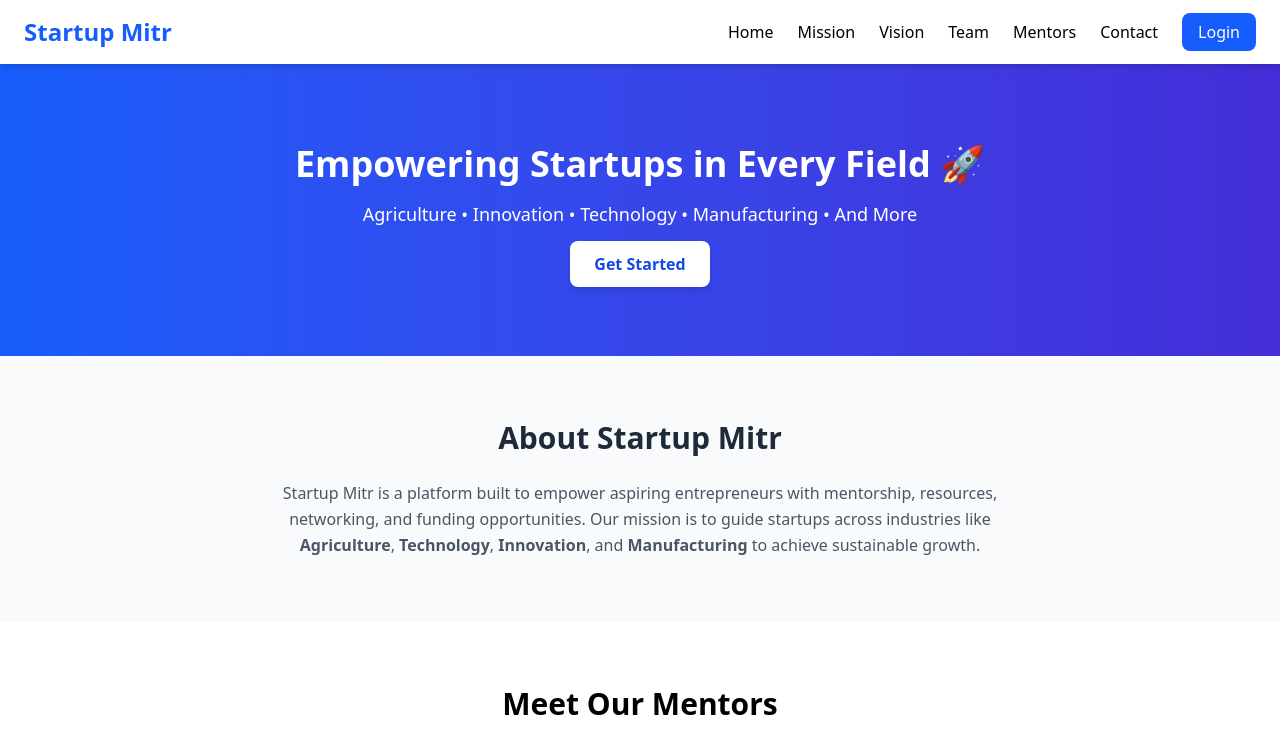
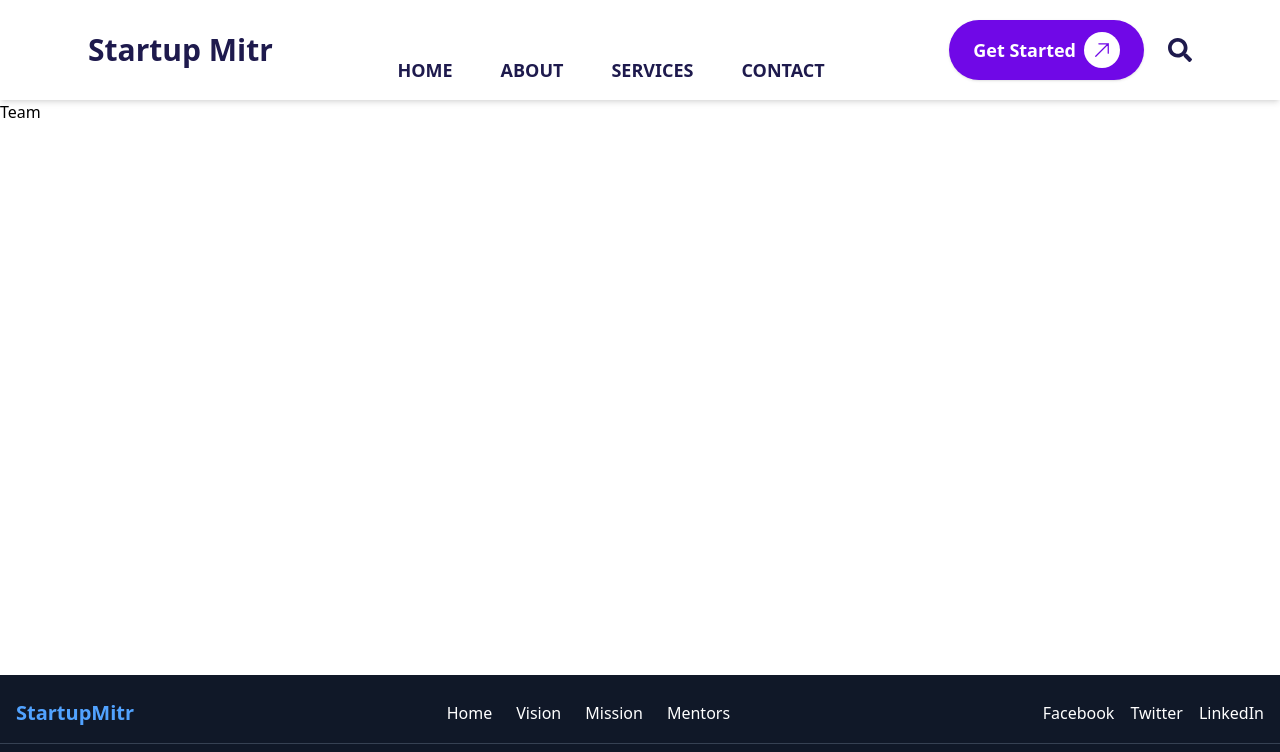
Before and after one commit to Shivamprajapati844505/startupmitr, a React (Vite) app in the folder frontend/: page /team in a window 1280 px wide. Shown: the top 752 px of the page. Built offline with nearby package versions, Linux system fonts and the light colour scheme.

Commit message:
create header

```diff
--- a/frontend/index.html
+++ b/frontend/index.html
@@ -2,7 +2,7 @@
 <html lang="en">
   <head>
     <meta charset="UTF-8" />
-    <link rel="icon" type="image/svg+xml" href="/vite.svg" />
+    <link rel="icon" type="image/svg+xml" href="" />
     <meta name="viewport" content="width=device-width, initial-scale=1.0" />
     <title>Startup Mitr</title>
   </head>
--- a/frontend/package.json
+++ b/frontend/package.json
@@ -10,9 +10,12 @@
     "preview": "vite preview"
   },
   "dependencies": {
+    "@heroicons/react": "^2.2.0",
     "@tailwindcss/vite": "^4.1.13",
     "react": "^19.1.1",
     "react-dom": "^19.1.1",
+    "react-icons": "^5.5.0",
+    "react-router-dom": "^7.9.1",
     "tailwindcss": "^4.1.13"
   },
   "devDependencies": {
--- a/frontend/src/App.jsx
+++ b/frontend/src/App.jsx
@@ -1,21 +1,42 @@
 import React from "react";
+import { BrowserRouter as Router, Routes, Route } from "react-router-dom";
+
+// Components
 import Header from "./components/Header";
+import Footer from "./components/Footer";
 import Hero from "./components/Hero";
 import About from "./components/About";
+import Dashboard from "./components/Dashboard";
 import Mentors from "./components/Mentors";
 import ContactUs from "./components/ContactUs";
-import Footer from "./components/Footer";
+import Mission from "./pages/Mission";
+import Vision from "./pages/Vision";
+import Team from "./pages/Team";
 
 function App() {
   return (
-    <div>
-      <Header />
-      <Hero />
-      <About />
-      <Mentors />
-      <ContactUs />
-      <Footer />
-    </div>
+    <Router>
+      <div className="min-h-screen flex flex-col">
+        <Header />
+
+
+        <main className="flex-grow">
+          <Routes>
+            <Route path="/" element={<Dashboard />} />
+            <Route path="/about" element={<About />} />
+            <Route path="/mentors" element={<Mentors />} />
+            <Route path="/contact" element={<ContactUs />} />
+
+
+            <Route path="/mission" element={<Mission />} />
+            <Route path="/vision" element={<Vision />} />
+            <Route path="/team" element={<Team />} />
+          </Routes>
+        </main>
+
+        <Footer />
+      </div>
+    </Router>
   );
 }
 
--- a/frontend/src/components/Dashboard.jsx
+++ b/frontend/src/components/Dashboard.jsx
@@ -0,0 +1,19 @@
+import React from 'react'
+import Header from "./Header";
+import Hero from "./Hero";
+import About from "./About";
+import Mentors from "./Mentors";
+import ContactUs from "./ContactUs";
+import Footer from "./Footer";
+const Dashboard = () => {
+  return (
+    <div>
+       <Hero />
+       <About />
+       <Mentors />
+       <ContactUs />
+    </div>
+  )
+}
+
+export default Dashboard
--- a/frontend/src/components/Footer.jsx
+++ b/frontend/src/components/Footer.jsx
@@ -1,35 +1,42 @@
-// Footer.jsx
 import React from "react";
+// import logo from "../assets/logo.png";
 
 const Footer = () => {
   return (
     <footer className="w-full bg-gray-900 text-white py-6 mt-10">
-      <div className="container mx-auto flex flex-col md:flex-row justify-between items-center">
-        {/* Navigation Links */}
+      <div className="container mx-auto flex flex-col md:flex-row justify-between items-center px-4">
+
+
+        <div className="flex items-center space-x-3 mb-4 md:mb-0">
+          {/* <img src={logo} alt="StartupMitr Logo" className="h-10 w-10" /> */}
+          <span className="text-xl font-bold text-blue-400">StartupMitr</span>
+        </div>
+
+
         <ul className="flex space-x-6 mb-4 md:mb-0">
           <li>
-            <a href="#home" className="hover:text-blue-400">
+            <a href="/" className="hover:text-blue-400">
               Home
             </a>
           </li>
           <li>
-            <a href="#vision" className="hover:text-blue-400">
+            <a href="/vision" className="hover:text-blue-400">
               Vision
             </a>
           </li>
           <li>
-            <a href="#mission" className="hover:text-blue-400">
+            <a href="/mission" className="hover:text-blue-400">
               Mission
             </a>
           </li>
           <li>
-            <a href="#mentors" className="hover:text-blue-400">
+            <a href="/mentors" className="hover:text-blue-400">
               Mentors
             </a>
           </li>
         </ul>
 
-        {/* Social Media Links */}
+
         <div className="flex space-x-4">
           <a
             href="https://facebook.com"
@@ -59,8 +66,8 @@ const Footer = () => {
       </div>
 
 
-      <div className="text-center text-gray-400 mt-4 text-sm">
-        &copy; {new Date().getFullYear()} My Dashboard. All rights reserved.
+      <div className="text-center text-gray-400 mt-4 text-sm border-t border-gray-700 pt-3">
+        &copy; {new Date().getFullYear()} StartupMitr. All rights reserved.
       </div>
     </footer>
   );
--- a/frontend/src/components/Header.jsx
+++ b/frontend/src/components/Header.jsx
@@ -1,20 +1,51 @@
-import React from "react";
+import React, { useState } from "react";
+import { FaSearch, FaBars, FaTimes } from "react-icons/fa";
+import { ArrowUpRightIcon } from "@heroicons/react/24/outline";
+function Header() {
+  const [open, setOpen] = useState(false);
 
-function Header() {
   return (
     <header className="bg-white shadow-md sticky top-0 z-50">
-      <div className="container mx-auto flex justify-between items-center py-4 px-6">
-        <h1 className="text-2xl font-bold text-blue-600">Startup Mitr</h1>
-        <nav className="space-x-6">
-          <a href="/" className="hover:text-blue-600">Home</a>
-          <a href="/mission" className="hover:text-blue-600">Mission</a>
-          <a href="/vision" className="hover:text-blue-600">Vision</a>
-          <a href="/team" className="hover:text-blue-600">Team</a>
-          <a href="/mentors" className="hover:text-blue-600">Mentors</a>
-          <a href="/contact" className="hover:text-blue-600">Contact</a>
-          <a href="/login" className="px-4 py-2 bg-blue-600 text-white rounded-lg hover:bg-blue-700">Login</a>
+      <div className="container mx-auto flex justify-between items-center py-4 px-22">
+
+        <h1 className="text-3xl font-bold text-indigo-950">Startup Mitr</h1>
+
+
+        <nav className="hidden md:flex space-x-12 pb-0 pt-10">
+          <a href="/" className="text-lg font-semibold text-indigo-950 hover:text-violet-600">HOME</a>
+          <a href="/about" className="text-lg font-semibold text-indigo-950 hover:text-violet-600">ABOUT</a>
+          <a href="/services" className="text-lg font-semibold text-indigo-950 hover:text-violet-600">SERVICES</a>
+          <a href="/contact" className="text-lg font-semibold text-indigo-950 hover:text-violet-600">CONTACT</a>
         </nav>
+
+
+    <div className="flex items-center gap-6">
+      <button className="hidden md:flex items-center gap-2 bg-violet-700  group hover:bg-violet-950 text-white font-semibold text-lg px-6 py-3 rounded-full shadow">
+        Get Started
+        <div className=" p-2 bg-white rounded-full group-hover:bg-violet-950 ">
+          <ArrowUpRightIcon className="w-5 h-5 text-violet-700 group-hover:text-white" />
+        </div>
+      </button>
+      <FaSearch className="text-2xl text-indigo-950 cursor-pointer hidden md:block" />
+
+          <button
+            onClick={() => setOpen(!open)}
+            className="md:hidden text-2xl text-indigo-950"
+          >
+            {open ? <FaTimes /> : <FaBars />}
+          </button>
+        </div>
       </div>
+
+
+      {open && (
+        <nav className="md:hidden bg-white shadow-lg flex flex-col items-center space-y-4 py-6">
+          <a href="/" className="font-semibold text-indigo-950 hover:text-violet-600">HOME</a>
+          <a href="/about" className="font-semibold text-indigo-950 hover:text-violet-600">ABOUT</a>
+          <a href="/services" className="font-semibold text-indigo-950 hover:text-violet-600">SERVICES</a>
+          <a href="/contact" className="font-semibold text-indigo-950 hover:text-violet-600">CONTACT</a>
+        </nav>
+      )}
     </header>
   );
 }
--- a/frontend/src/pages/Mission.jsx
+++ b/frontend/src/pages/Mission.jsx
@@ -0,0 +1,9 @@
+import React from 'react'
+
+const Mission = () => {
+  return (
+    <div>Mission</div>
+  )
+}
+
+export default Mission
--- a/frontend/src/pages/Team.jsx
+++ b/frontend/src/pages/Team.jsx
@@ -0,0 +1,9 @@
+import React from 'react'
+
+const Team = () => {
+  return (
+    <div>Team</div>
+  )
+}
+
+export default Team
--- a/frontend/src/pages/Vision.jsx
+++ b/frontend/src/pages/Vision.jsx
@@ -0,0 +1,9 @@
+import React from 'react'
+
+const Vision = () => {
+  return (
+    <div>Vision</div>
+  )
+}
+
+export default Vision
```
Also changed, not shown: 1 other file (tests, documents, lock files or other folders).
